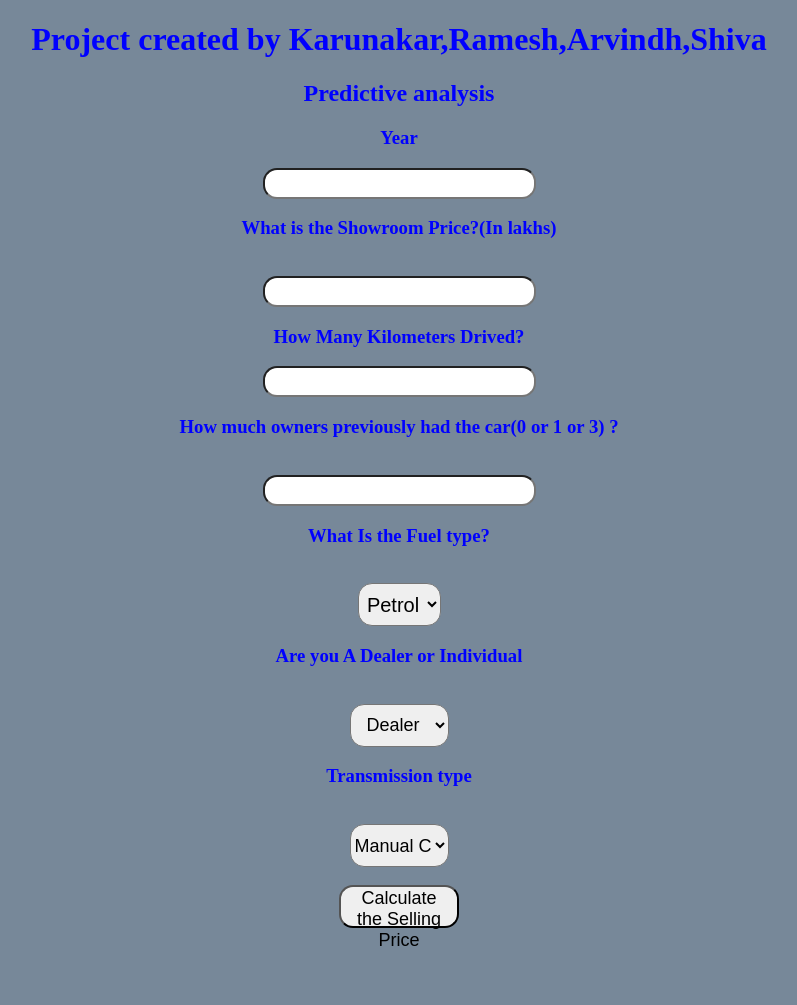
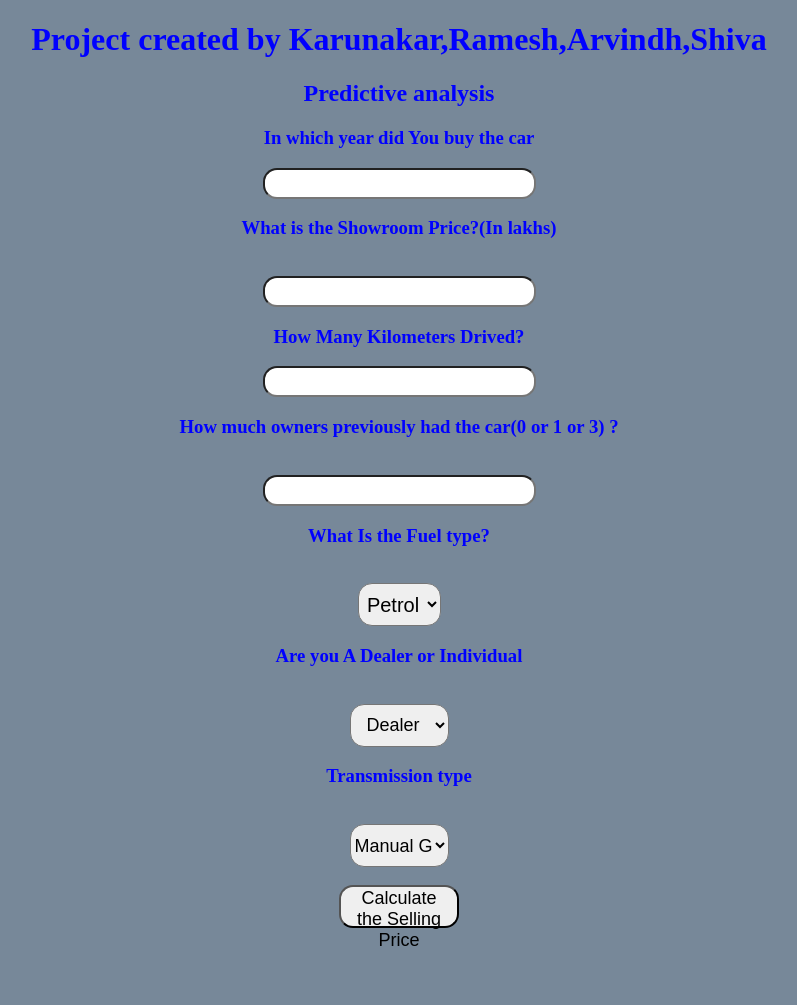
Before and after one commit to karunakar23/model, a Flask app: page / in a window 1280 px wide. Shown: the whole page, without its empty margins (241-1038 px from the left). Run offline with Flask 2, Linux system fonts and the light colour scheme; parts of the project's set-up code (start-up, migrations or seed data) failed here and were passed over.

Commit message:
Update index.html

```diff
--- a/templates/index.html
+++ b/templates/index.html
@@ -13,7 +13,7 @@
         <form action="{{ url_for('predict')}}" method="post">
             <h1>Project created by Karunakar,Ramesh,Arvindh,Shiva</h1>
             <h2>Predictive analysis</h2>
-            <h3>Year</h3>
+            <h3>In which year did You buy the car</h3>
             <input id="first" name="Year" type="number ">
             <h3>What is the Showroom Price?(In lakhs)</h3><br><input id="second" name="Present_Price" required="required">
             <h3>How Many Kilometers Drived?</h3><input id="third" name="Kms_Driven" required="required">
@@ -28,8 +28,8 @@
                 <option value="Individual">Individual</option>
             </select>
             <h3>Transmission type</h3><br><select name="Transmission_Mannual" id="research" required="required">
-                <option value="Mannual">Manual Car</option>
-                <option value="Automatic">Automatic Car</option>
+                <option value="Mannual">Manual Gear System Car</option>
+                <option value="Automatic">Automatic Gear System Car</option>
             </select>
             <br><br><button id="sub" type="submit ">Calculate the Selling Price</button>
             <br>
```
